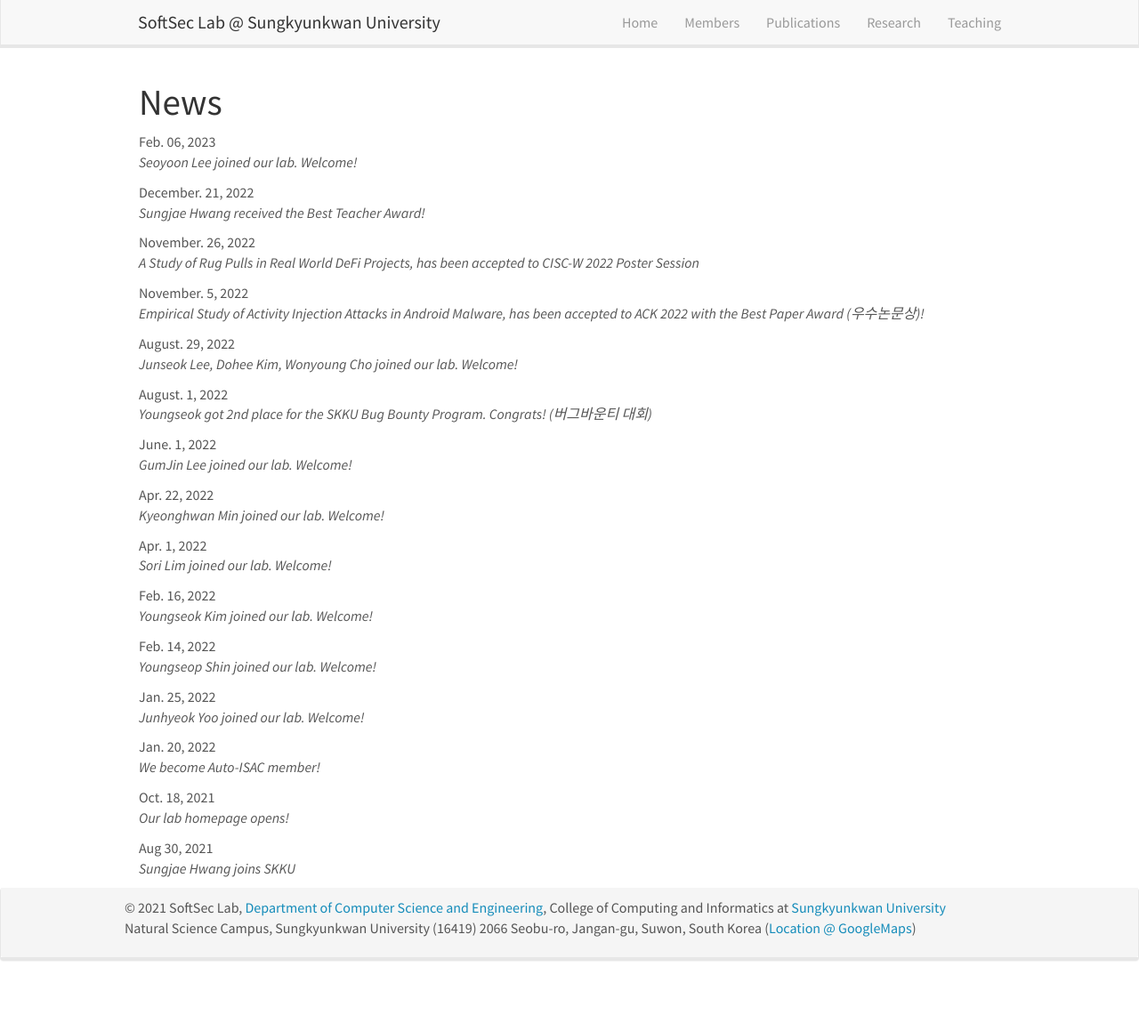
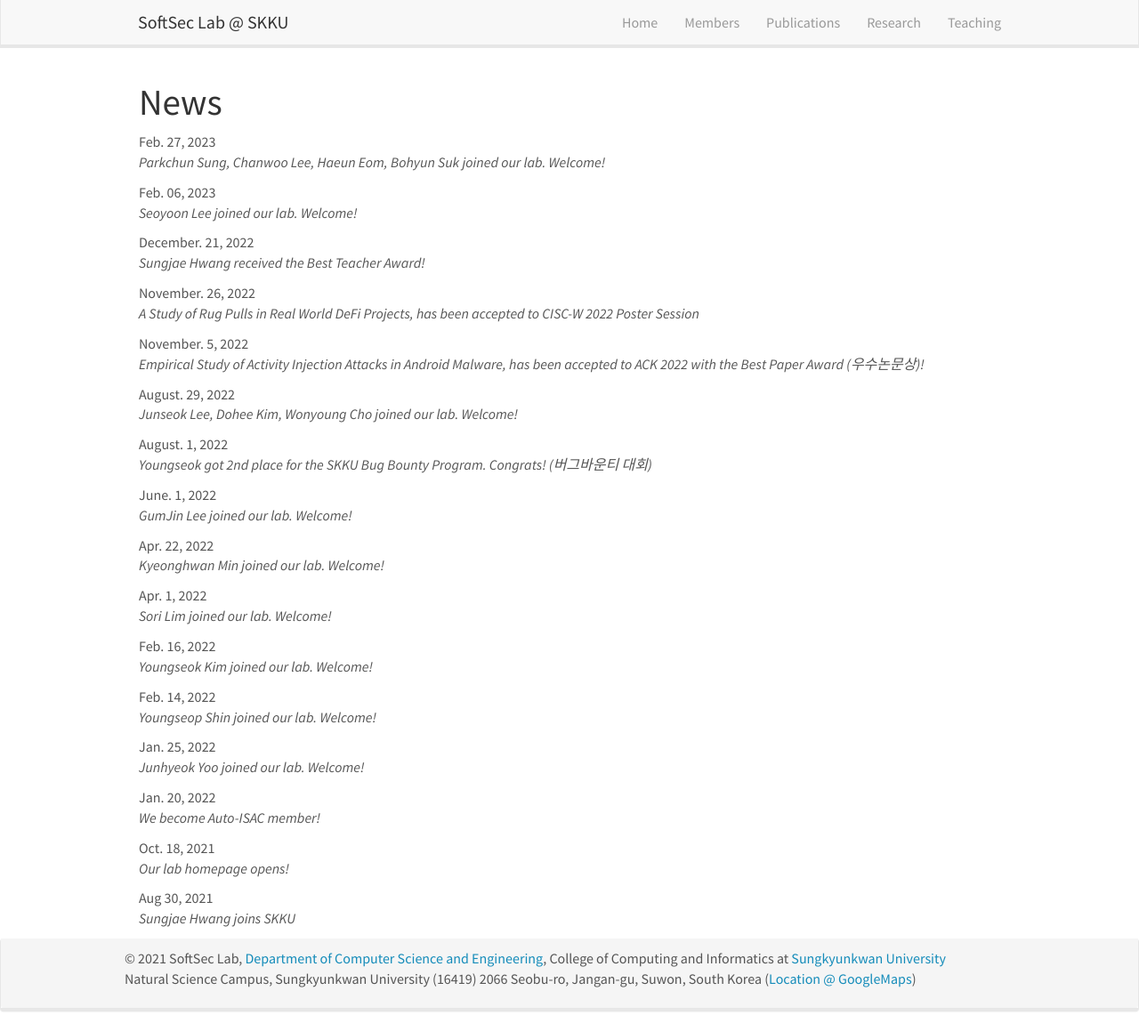
Before and after one commit to softsec-lab/softsec-lab.github.io, a Jekyll site: the page built from _pages/allnews.md, in a window 1280 px wide and 1159 px high. Shown: the whole window at 89% size. Built offline with Jekyll 4.4.1, drawn with Linux system fonts in a browser that asks for light colours; nearby versions of some CDN libraries.

```diff
--- a/_data/news.yml
+++ b/_data/news.yml
@@ -1,3 +1,6 @@
+- date: Feb. 27, 2023
+  headline: "Parkchun Sung, Chanwoo Lee, Haeun Eom, Bohyun Suk joined our lab. Welcome!"
+
 - date: Feb. 06, 2023
   headline: "Seoyoon Lee joined our lab. Welcome!"
 
--- a/_includes/header.html
+++ b/_includes/header.html
@@ -8,7 +8,7 @@
 		<span class="icon-bar"></span>
 	  </button>
 
-    <a class="navbar-brand" href="{{ site.url }}{{ site.baseurl }}/">SoftSec Lab @ Sungkyunkwan University</a>
+    <a class="navbar-brand" href="{{ site.url }}{{ site.baseurl }}/">SoftSec Lab @ SKKU</a>
 	</div>
 	<div class="collapse navbar-collapse" id="navbar-collapse-1">
 	  <ul class="nav navbar-nav navbar-right">
```
Also changed, not shown: _data/mp_students.yml (+34 -8 lines), _pages/home.md (+3 -0 lines), images/members/chanwoo.jpeg (added), images/members/park.jpeg (added), images/sigpl2023.jpeg (added), 4 other files.
